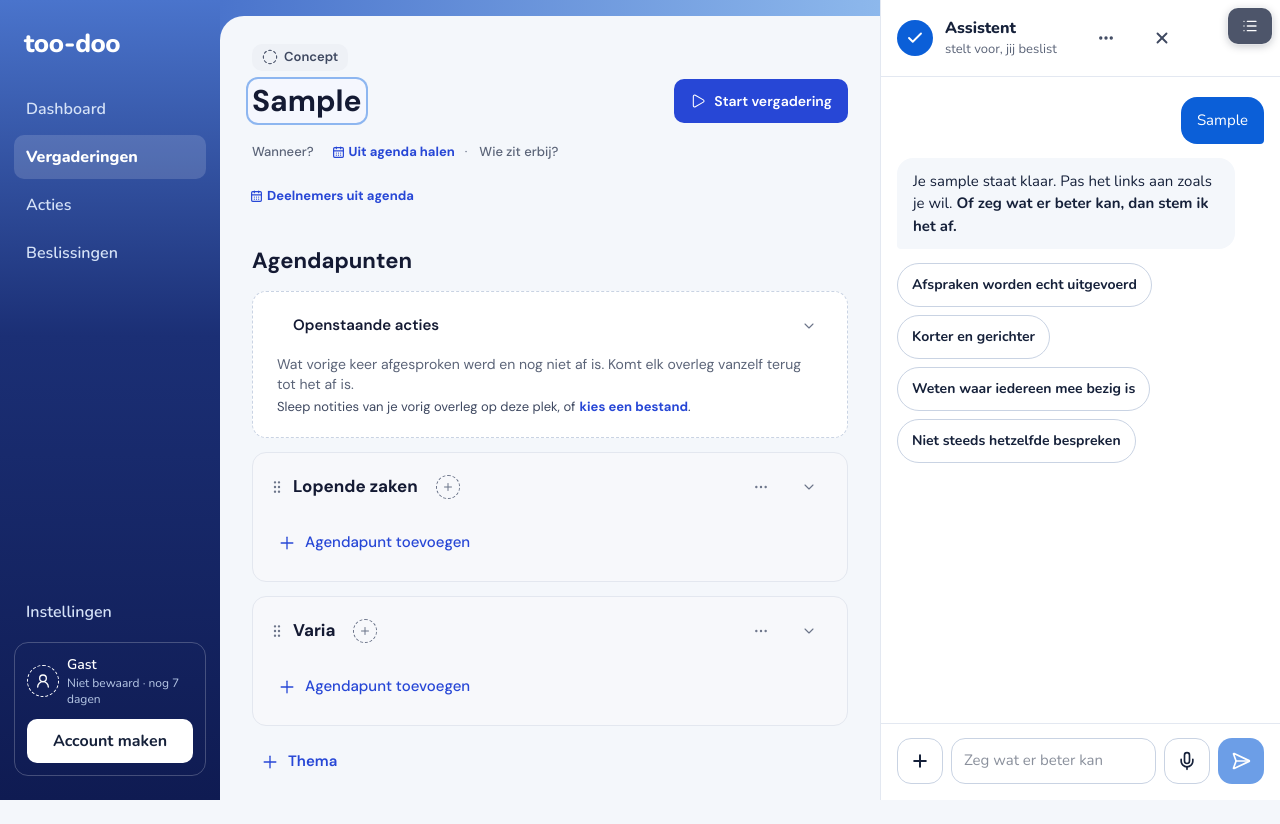
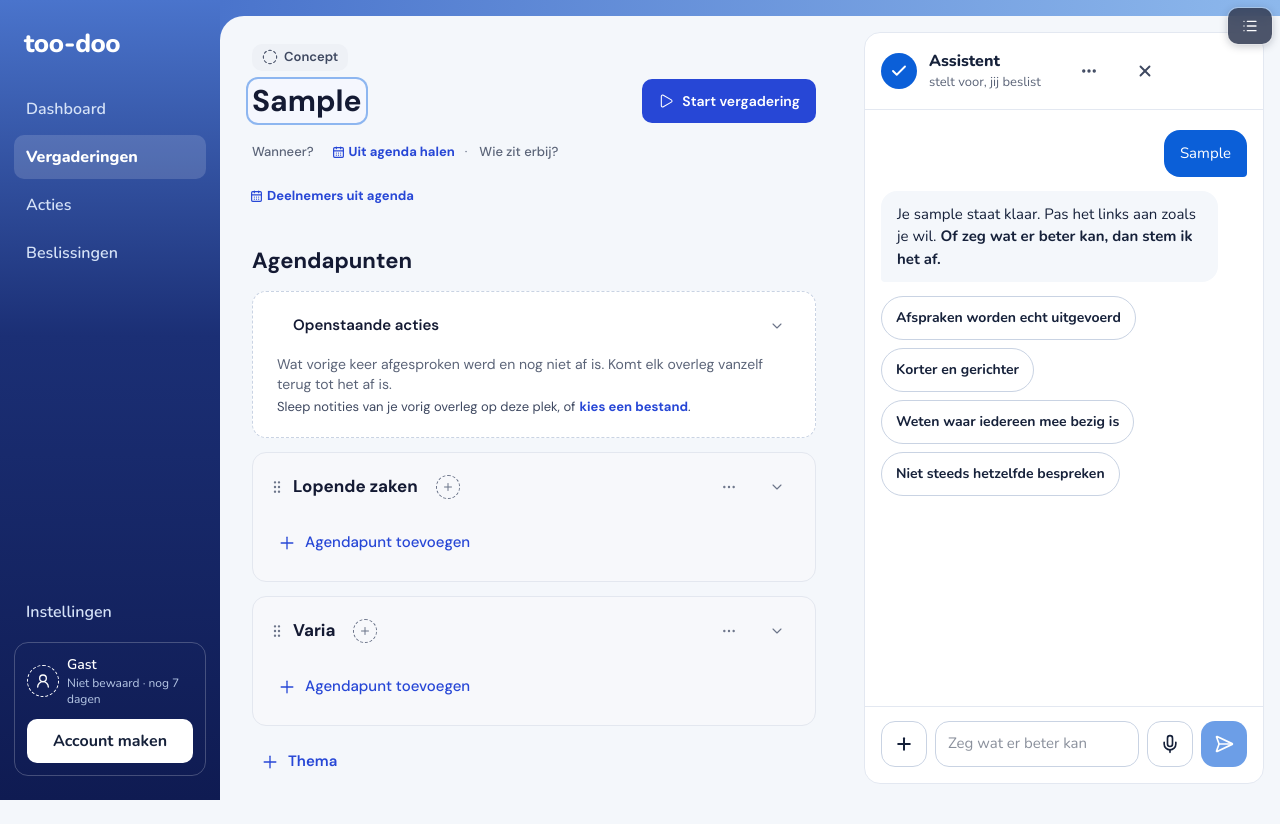
Before and after one commit to bartvmmvanhecke/too-doo-onboarding, a Next.js app: page /probeer in a window 1280 px wide. Both pictures are taken after typing "Sample" into the empty fields and a click on the button "Maak mijn agenda". Built offline with nearby package versions, Linux system fonts and the light colour scheme.

Commit message:
Frame onboarding assistant below the blue band with 16px margins

```diff
--- a/components/probeer/assistant-panel.tsx
+++ b/components/probeer/assistant-panel.tsx
@@ -229,7 +229,7 @@ const LAYOUT = {
   },
   trial: {
     panel:
-      "panel:sticky panel:top-0 panel:h-dvh panel:w-[400px] panel:shrink-0 panel:rounded-none panel:border-t-0 panel:border-l panel:shadow-none",
+      "panel:sticky panel:inset-x-auto panel:top-4 panel:mx-4 panel:mt-4 panel:mb-4 panel:h-[calc(100dvh-32px)] panel:w-[400px] panel:shrink-0 panel:shadow-none lg:top-8 lg:mt-8 lg:h-[calc(100dvh-48px)] lg:max-h-[calc(100dvh-48px)]",
     head: "panel:py-4 panel:pr-24",
   },
   /**
@@ -363,7 +363,9 @@ export function AssistantPanel({
           transition={transition}
           style={{ transformOrigin: "bottom right" }}
           className={cn(
-            "fixed inset-x-0 bottom-0 z-30 flex h-[55dvh] flex-col rounded-t-2xl border-t border-line-soft bg-white shadow-[0_-12px_32px_rgba(22,33,58,0.14)]",
+            layout === "trial"
+              ? "fixed inset-x-4 bottom-4 z-30 flex h-[55dvh] max-h-[calc(100dvh-32px)] flex-col overflow-hidden rounded-2xl border border-line-soft bg-white shadow-[0_-12px_32px_rgba(22,33,58,0.14)]"
+              : "fixed inset-x-0 bottom-0 z-30 flex h-[55dvh] flex-col rounded-t-2xl border-t border-line-soft bg-white shadow-[0_-12px_32px_rgba(22,33,58,0.14)]",
             c.panel,
           )}
         >
--- a/components/probeer/trial-screen.tsx
+++ b/components/probeer/trial-screen.tsx
@@ -824,7 +824,15 @@ export function TrialScreen({ onSave }: { onSave: (intent: SaveIntent, trigger:
 
   return (
     <LayoutGroup>
-      <div className="flex min-h-dvh flex-col bg-app text-ink panel:flex-row">
+      <div className="relative flex min-h-dvh flex-col bg-app text-ink panel:flex-row">
+        {!welcome && (
+          <div
+            aria-hidden
+            data-assistant-top-band
+            style={{ backgroundSize: "calc(100vw - 220px) 100%", backgroundPosition: "right" }}
+            className="pointer-events-none absolute top-0 right-0 hidden h-4 w-[432px] bg-app-band lg:block"
+          />
+        )}
         {welcome ? (
           <WelcomeStage selected={selected} retreat={phase === "retreat"} shared={!reduce} />
         ) : (
@@ -851,7 +859,11 @@ export function TrialScreen({ onSave }: { onSave: (intent: SaveIntent, trigger:
               transition={DOCK}
               className="relative flex min-w-0 flex-1 flex-col lg:pt-4"
             >
-              <div aria-hidden className="absolute inset-x-0 top-0 hidden h-12 bg-app-band lg:block" />
+              <div
+                aria-hidden
+                style={{ backgroundSize: "calc(100vw - 220px) 100%" }}
+                className="absolute inset-x-0 top-0 hidden h-12 bg-app-band lg:block"
+              />
               <main
                 className={cn(
                   "relative min-w-0 flex-1 bg-app px-4 pt-5 sm:px-8 lg:rounded-tl-[24px] lg:pt-7 panel:pb-10",
```
Also changed, not shown: 1 other file (tests, documents, lock files or other folders).
